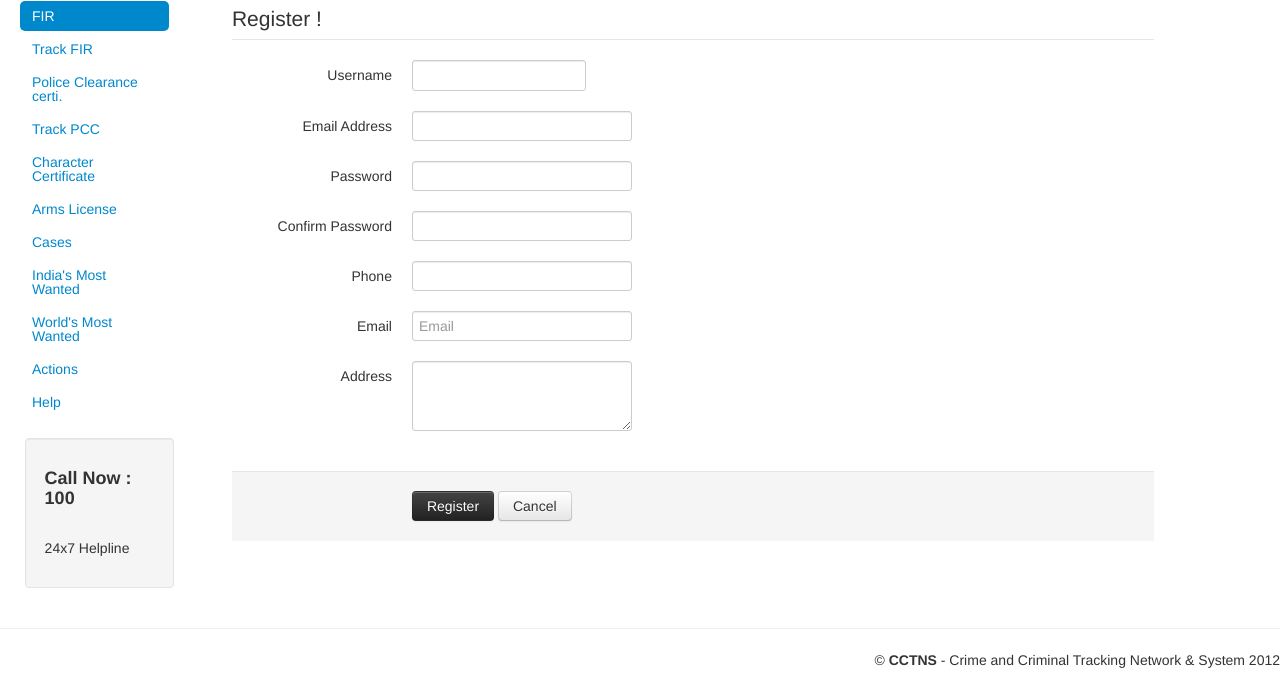
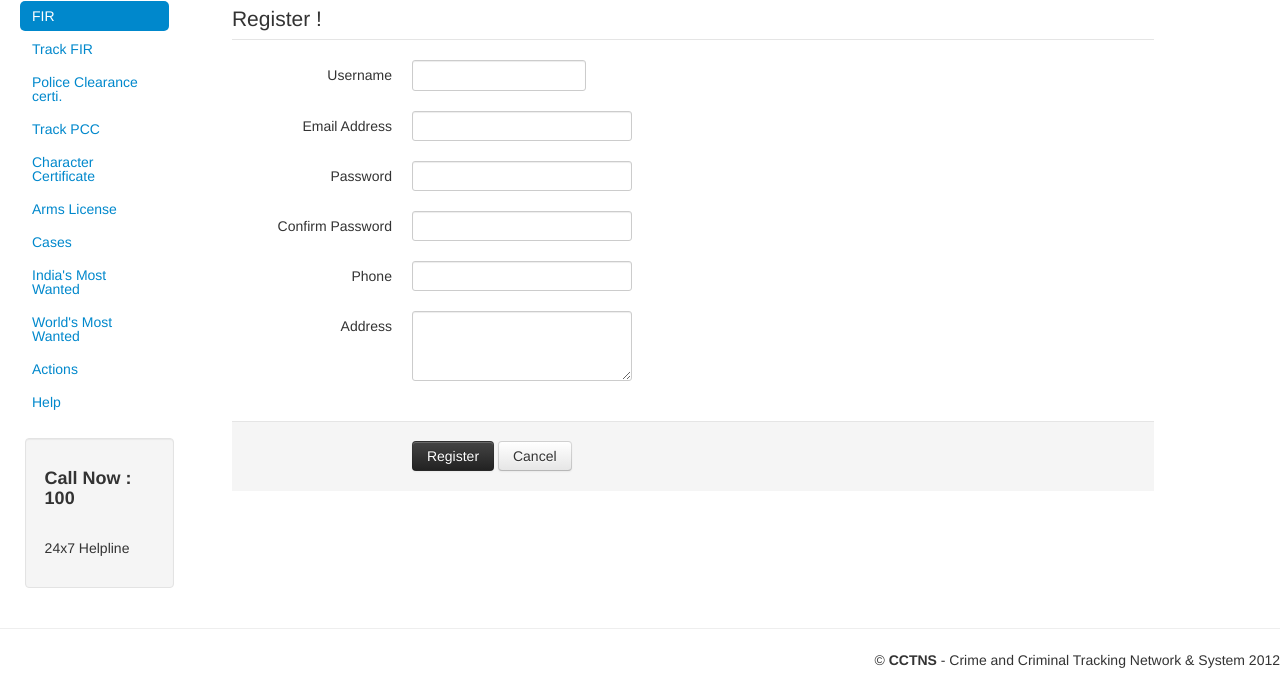
Before and after one commit to cctns/CCTNS, a CodeIgniter app: page /index.php/auth/register in a window 1280 px wide. Shown: the part 326-1006 px from the top of the page. Run offline with CodeIgniter, Linux system fonts and the light colour scheme.

Commit message:
amit register done 19-9

```diff
--- a/application/views/auth/register_form.php
+++ b/application/views/auth/register_form.php
@@ -111,12 +111,7 @@
 						</div>
 				</div>
 
-				 <div class="control-group">
-    					<label class="control-label" for="inputEmail">Email</label>
-    					<div class="controls">
-      						<input type="text" id="inputEmail" placeholder="Email">
-    					</div>
-  				</div>
+
 
 		<div class="control-group">
 				<?php echo form_label('Address', $address['id'],$label); ?>
```
